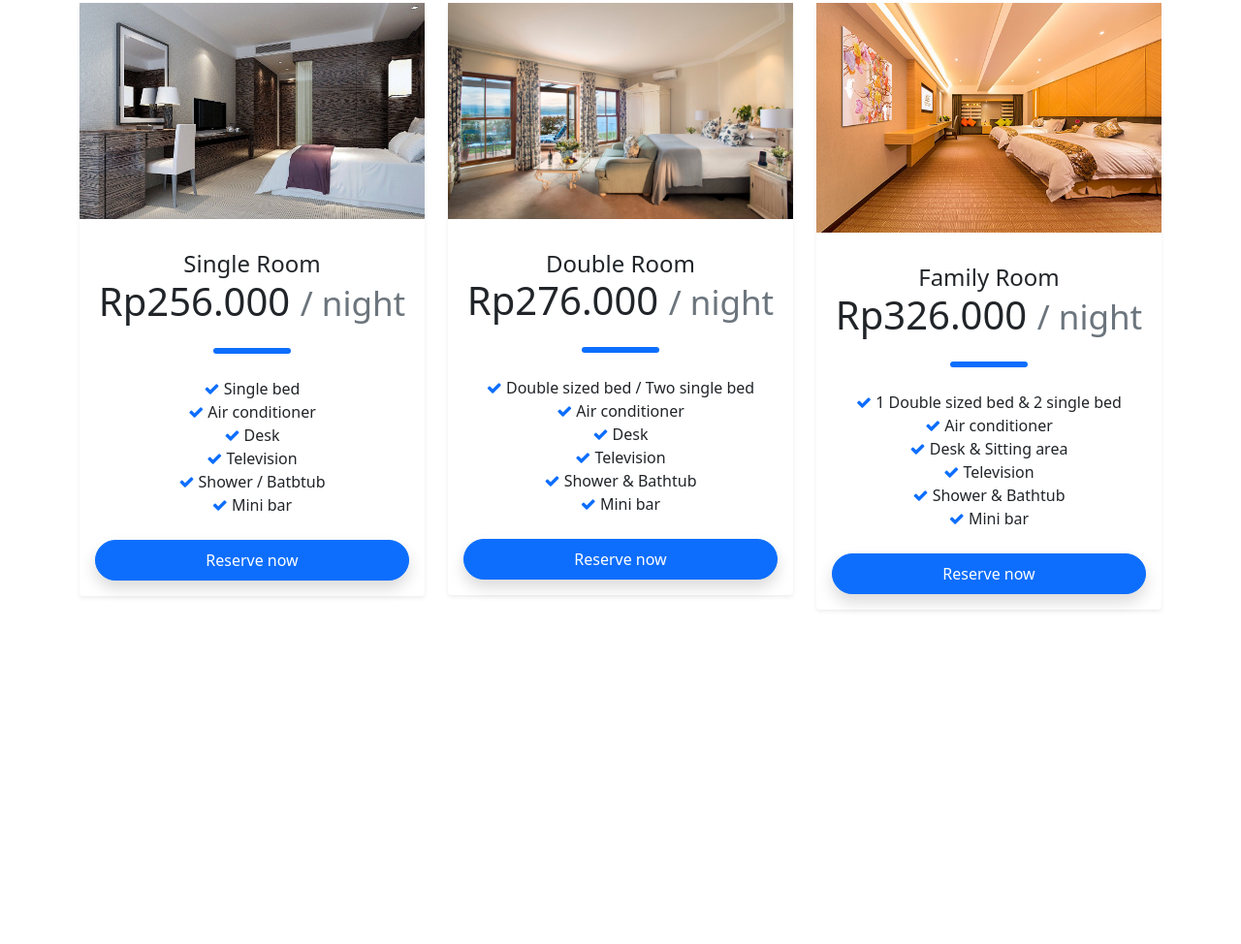
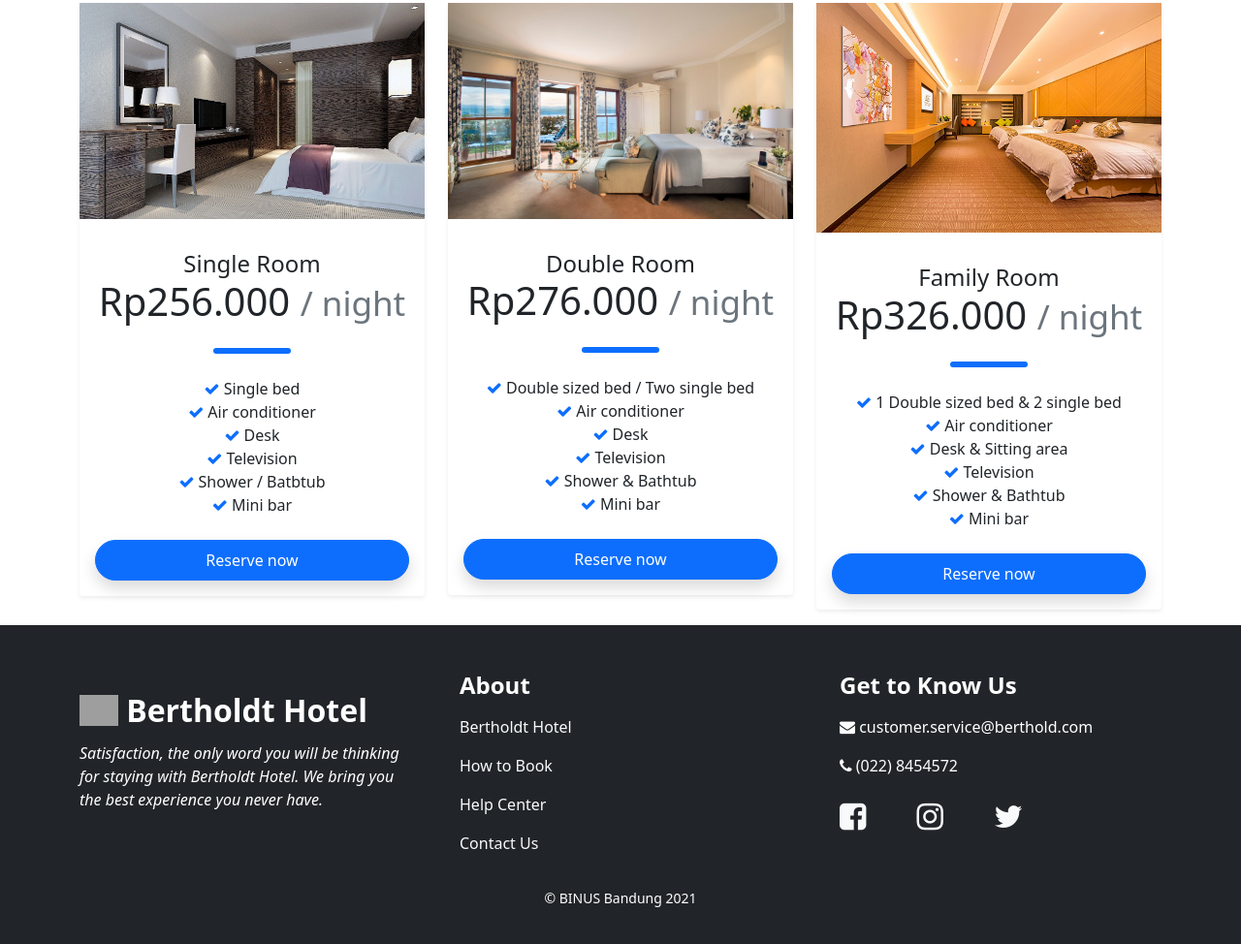
Before and after one commit to ardi23892/abidra.github.io, a plain HTML site: page index.html in a window 1280 px wide. Shown: the part 2050-3024 px from the top of the page at 97% size. Before the commit the page ends 2695 px from the top, so only its background shows below. Drawn offline with nearby package versions, Linux system fonts and the light colour scheme; grey boxes are pictures that could not be loaded.

Commit message:
add footer

```diff
--- a/index.html
+++ b/index.html
@@ -157,8 +157,49 @@
          </div>
       </main>
       <!-- Ardi Section -->
-      <footer>
-      </footer>
+      <footer class="bg-dark text-white pt-5 pb-4">
+	<div class="container text-md-left">
+		<div class="row align-items-start">
+			<div class="col mt-3">
+				<a>
+					<img src="https://getbootstrap.com/docs/5.0/assets/brand/bootstrap-logo.svg" alt="" width="40" height="32" class="d-inline-block mb-3">
+					<b class="mx-1"style="font-size:32px;">Bertholdt Hotel</b>
+				</a>
+				<p class="fst-italic">Satisfaction, the only word you will be thinking for staying with Bertholdt Hotel. We bring you the best experience you never have.</p>
+			</div>
+			<div class="col px-5">
+				<h4 class="mb-3"><strong>About</strong></h4>
+				<p>
+					<a href="#" class="link-light" style="text-decoration: none">Bertholdt Hotel</a>
+				</p>
+				<p>
+					<a href="#" class="link-light" style="text-decoration: none">How to Book</a>
+				</p>
+				<p>
+					<a href="#" class="link-light" style="text-decoration: none">Help Center	</a>
+				</p>
+				<p>
+					<a href="#" class="link-light" style="text-decoration: none">Contact Us</a>
+				</p>
+			</div>
+			<div class="col">
+				<h4 class="mb-3"><b>Get to Know Us</b></h4>
+				<p>
+					<i class="fa fa-envelope"></i>		customer.service@berthold.com
+				</p>
+				<p>
+					<i class="fa fa-phone mr-3"></i>		(022) 8454572
+				</p>
+				<a href="#" class="link-light" style="font-size:32px;"><i class="fa fa-facebook-square"></i></a>
+				<a href="#" class="link-light" style="font-size:32px;"><i class="fa fa-instagram mr-3 mx-5"></i></a>
+				<a href="#" class="link-light" style="font-size:32px;"><i class="fa fa-twitter"></i></a>
+			</div>
+		</div>
+		<div class="copyright">
+			<p><small id="cpr"><center>© BINUS Bandung 2021</center></small></p>
+		</div>
+  </div>
+</footer>
       <script src="https://cdn.jsdelivr.net/npm/bootstrap@5.0.0-beta2/dist/js/bootstrap.bundle.min.js" integrity="sha384-b5kHyXgcpbZJO/tY9Ul7kGkf1S0CWuKcCD38l8YkeH8z8QjE0GmW1gYU5S9FOnJ0" crossorigin="anonymous"></script>
    </body>
 </html>
```
